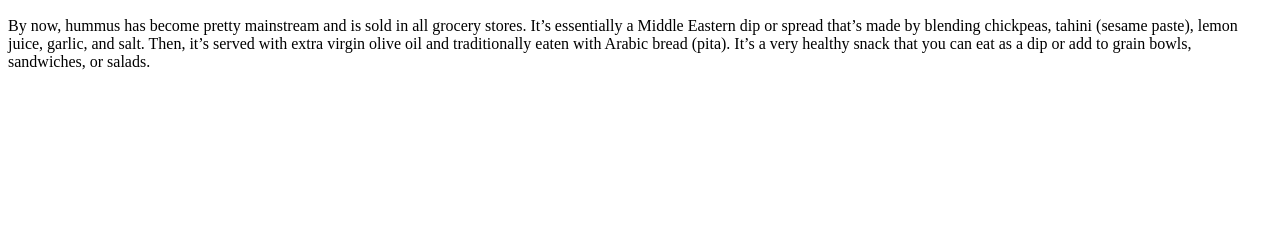
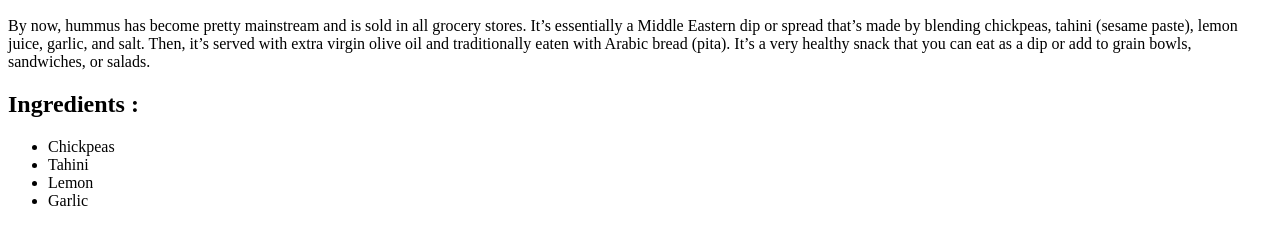
Before and after one commit to Nizo-yakamato/odin-recipes, a plain HTML site: page recipes/hummus.html in a window 1280 px wide. Shown: the part 434-678 px from the top of the page. Drawn offline with Linux system fonts and the light colour scheme.

Commit message:
Add the ingredients

```diff
--- a/recipes/hummus.html
+++ b/recipes/hummus.html
@@ -12,5 +12,15 @@
      <h2>Description :</h2>
      <p>By now, hummus has become pretty mainstream and is sold in all grocery stores. It’s essentially a Middle Eastern dip or spread that’s made by blending chickpeas, tahini (sesame paste), lemon juice, garlic, and salt. Then, it’s served with extra virgin olive oil and traditionally eaten with Arabic bread (pita). It’s a very healthy snack that you can eat as a dip or add to grain bowls, sandwiches, or salads.</p>
 
+    <h2>Ingredients :</h2>
+    <ul>
+        <li>Chickpeas</li>
+        <li>Tahini</li>
+        <li>Lemon</li>
+        <li>Garlic</li>
+    </ul>
+
+
+
 </body>
 </html>
```
